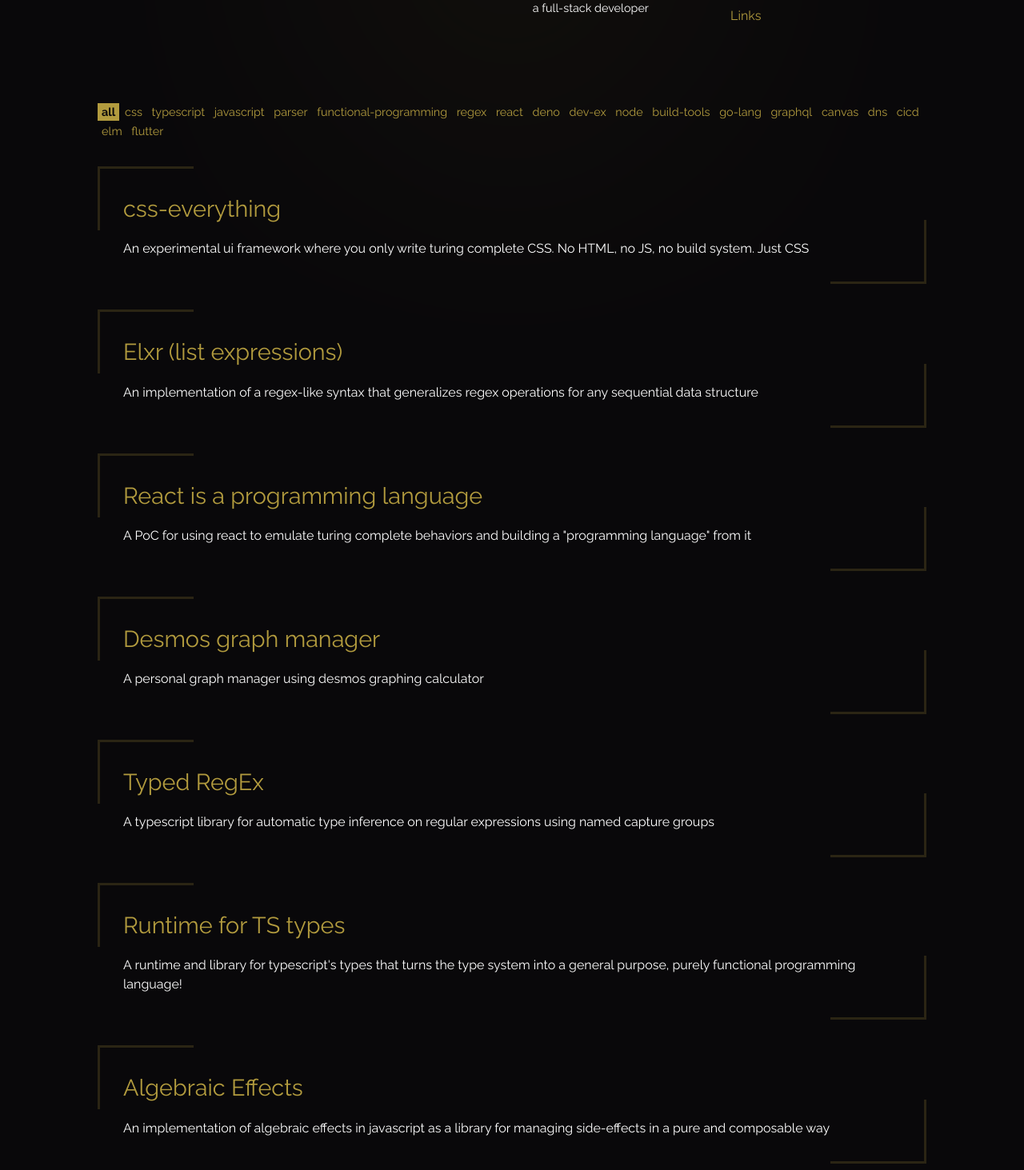
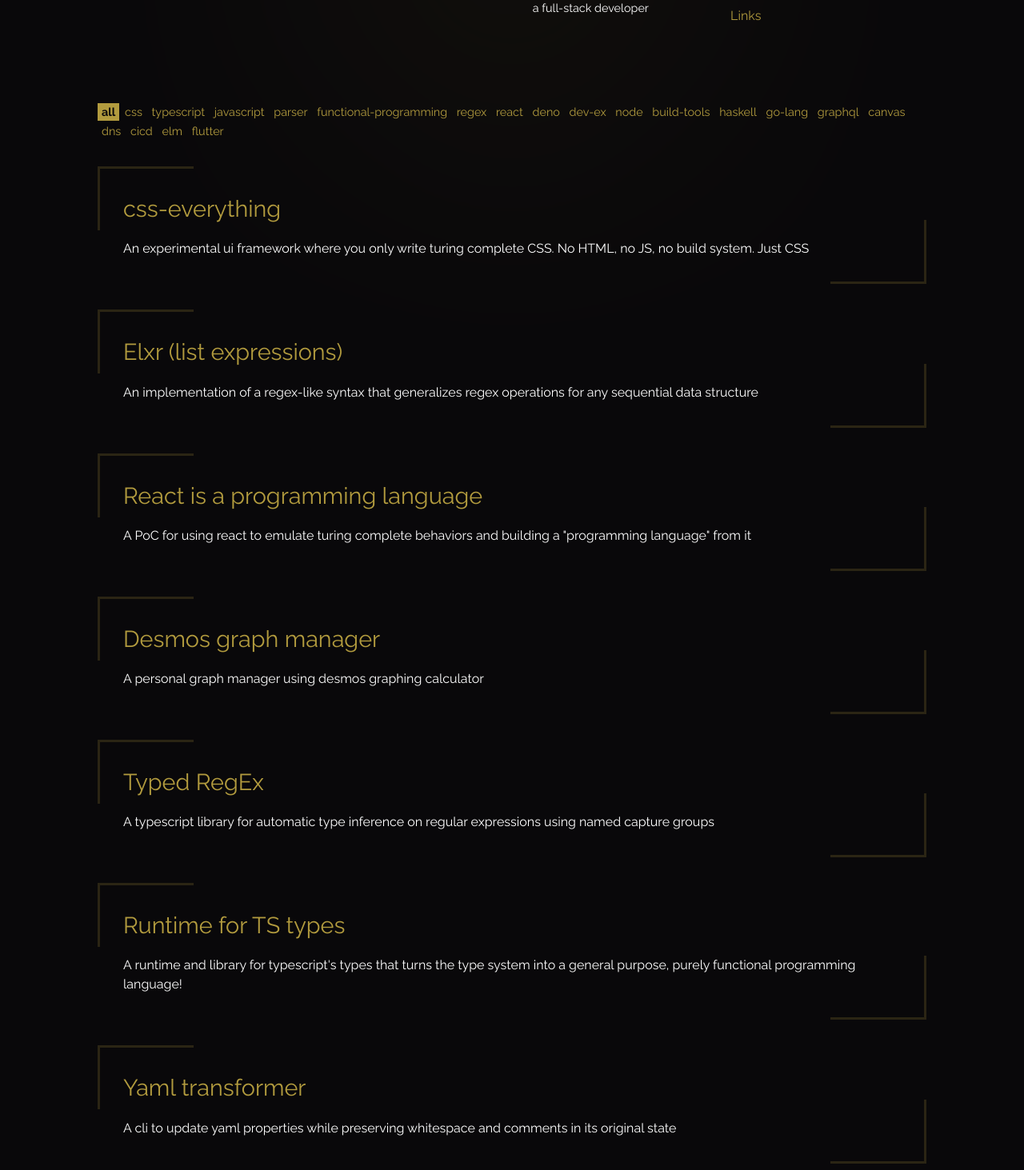
Before and after one commit to phenax/ediblemonad.dev, a Next.js app: page / in a window 1280 px wide. Shown: the part 207-1670 px from the top of the page at 80% size. Built offline with nearby package versions, Linux system fonts and the light colour scheme.

Commit message:
Add yaml-transformer to projects

```diff
--- a/data/projects.json
+++ b/data/projects.json
@@ -1,4 +1,15 @@
 {
+  "yaml-transformer": {
+    "title": "Yaml transformer",
+    "description": "A cli to update yaml properties while preserving whitespace and comments in its original state",
+    "tags": [
+      "haskell",
+      "functional-programming",
+      "parser"
+    ],
+    "link": "https://desmos.ediblemonad.dev"
+  },
+
   "edible-desmos": {
     "title": "Desmos graph manager",
     "description": "A personal graph manager using desmos graphing calculator",
--- a/pages/index.tsx
+++ b/pages/index.tsx
@@ -11,6 +11,7 @@ const projectIds: Array<keyof typeof projectData> = [
   'edible-desmos',
   'typed-regex',
   'ts-typeslang',
+  'yaml-transformer',
   'algebraic-effects',
   'diary-pwa',
   'pattern-lock-js',
```
